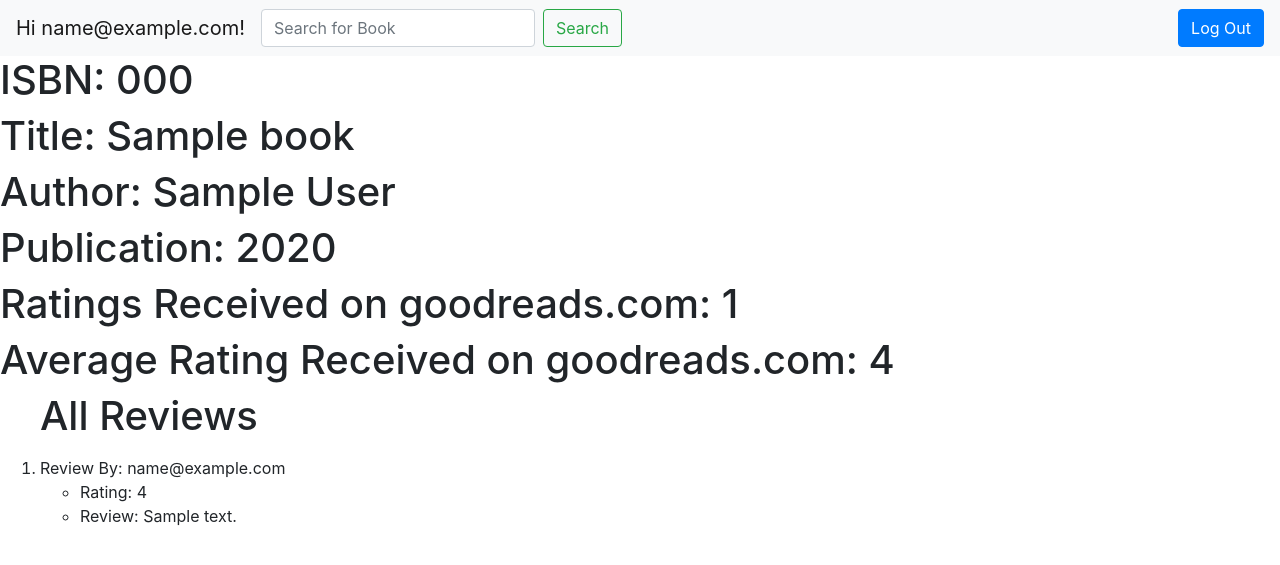
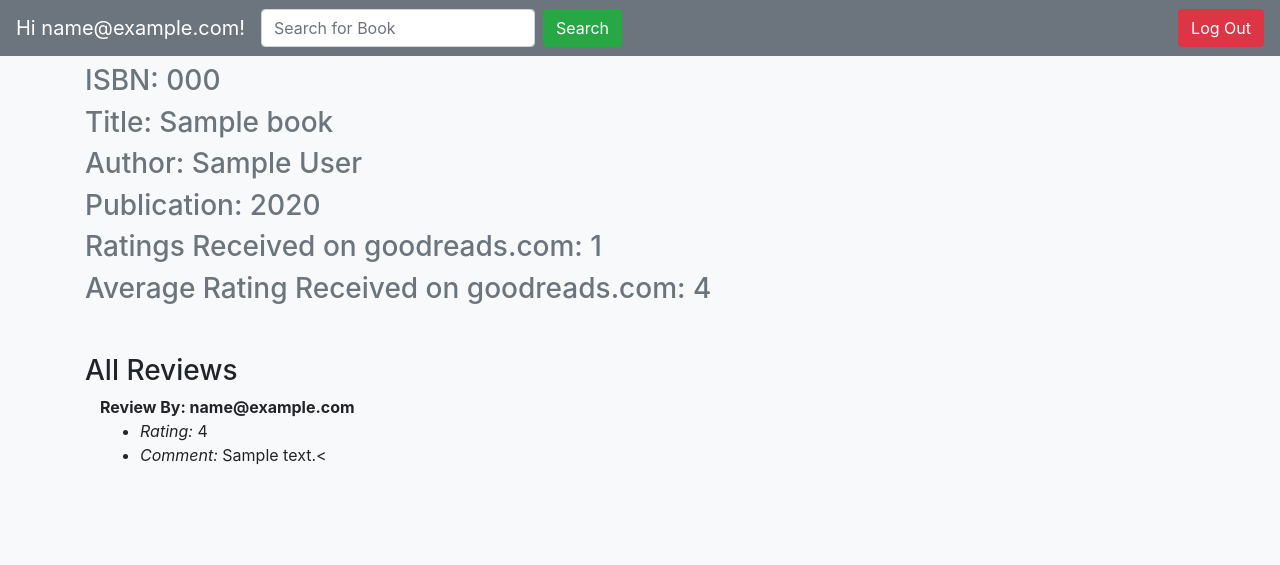
Before and after one commit to mihirkpandya/Books-Review-Mihir-Updated-With-SQLAlchemy, a Flask app: page /book/000 in a window 1280 px wide. Shown: the top 565 px of the page. Run offline with Flask 2, Linux system fonts and the light colour scheme; the visitor is signed in with stand-in values (Sample User, id 1); tables that the repository leaves empty hold one stand-in row (values such as "Sample post"); a database or web service that is not in the repository returns one stand-in record (values such as "Sample title"); data that the repository does not hold is empty; some libraries are stand-ins or nearby versions.

Commit message:
Improved the styling of the page

```diff
--- a/application.py
+++ b/application.py
@@ -31,8 +31,11 @@ db.init_app(app)
 def index():
     return render_template("index.html")
 
-@app.route("/account" , methods = ["POST"])
+@app.route("/account" , methods = ["POST", "GET"])
 def account():
+	if request.method == "GET":
+		return render_template("account.html", emailaddress= session['username'],
+				value= "Welcome to your Account")
 	current_user = User(email = request.form.get("emailaddress"))
 	current_user.set_password(user_password = request.form.get("password"))
 	# emailaddress = request.form.get("emailaddress")
--- a/templates/book.html
+++ b/templates/book.html
@@ -7,13 +7,14 @@ Book
 {% block body %}
 
 {% if result %}
-<h1>ISBN: {{result.isbn}}</h1>
-<h1>Title: {{result.title}}</h1>
-<h1>Author: {{result.author}}</h1>
-<h1>Publication: {{result.year}}</h1>
-<h1>Ratings Received on goodreads.com: {{data["books"][0]["ratings_count"]}}</h1>
-<h1>Average Rating Received on goodreads.com: {{data["books"][0]["average_rating"]}}</h1>
-
+<div class="container text-secondary mt-2">
+<h3>ISBN: {{result.isbn}}</h3>
+<h3>Title: {{result.title}}</h3>
+<h3>Author: {{result.author}}</h3>
+<h3>Publication: {{result.year}}</h3>
+<h3>Ratings Received on goodreads.com: {{data["books"][0]["ratings_count"]}}</h3>
+<h3>Average Rating Received on goodreads.com: {{data["books"][0]["average_rating"]}}</h3>
+</div>
 
   {% if reviewed %}
 <!--   <ul>
@@ -23,6 +24,7 @@ Book
 
   </ul> -->
   {% else %}
+  <div class="container mt-5">
   <form action="{{ url_for('book', isbn = result.isbn)}}" method="post">
       <div class="form-group">
         <label for="exampleFormControlSelect1">Rating</label>
@@ -38,26 +40,25 @@ Book
       <label for="exampleFormControlTextarea1">Review</label>
       <textarea class="form-control" name="review" id="exampleFormControlTextarea1" rows="3"></textarea>
       </div>
-      <button type="submit" name="submit" value="review" class="btn btn-primary">Submit Review</button>
+      <button type="submit" name="submit" value="review" class="btn btn-success">Submit Review</button>
     </form>
+  </div>
+  {% endif %}
+  <div class="container bg-light mt-5">
+    <h3>All Reviews</h3>
+  {% for review in reviews %}
+  <div class="container bg-light">
 
-  {% endif %}
-  <ul>
-    <l1><h1>All Reviews</h1></l1>
-  </ul>
-  {% for review in reviews %}
-  <ol>
-    <li>Review By: {{review.user_email}}</li>
+    <strong>Review By: {{review.user_email}}</strong>
     <ul>
-      <li>Rating: {{review.rating}}</li>
-      <li>Review: {{review.review}}</li>
+      <li><em>Rating:</em> {{review.rating}}</li>
+      <li><em>Comment:</em> {{review.review}}<</li>
     </ul>
-  </ol>
-  {% else %}
-  <ul>
-    <li>No Reviews Found by other users</li>
-  </ul>
+
+  </div>
+
   {% endfor %}
+</div>
 {% else %}
 <h1>This book doesn't exist</h1>
 
--- a/templates/layout.html
+++ b/templates/layout.html
@@ -3,11 +3,15 @@
 <head>
 	<title>{% block title %} {% endblock %}</title>
 	<link rel="stylesheet" href="https://maxcdn.bootstrapcdn.com/bootstrap/4.3.1/css/bootstrap.min.css">
-
+	<style>
+		body{
+			background-color: bg-light
+		}
+	</style>
 </head>
-<body>
-		<nav class="navbar navbar-expand-lg navbar-light bg-light">
-	  <a class="navbar-brand" href="#">Hi {{emailaddress}}!</a>
+<body class="bg-light">
+		<nav class="navbar navbar-expand-lg navbar-light bg-secondary">
+	  <a class="navbar-brand text-white" href="{{ url_for('account')}}">Hi {{emailaddress}}!</a>
 	  <button class="navbar-toggler" type="button" data-toggle="collapse" data-target="#navbarTogglerDemo02" aria-controls="navbarTogglerDemo02" aria-expanded="false" aria-label="Toggle navigation">
 	    <span class="navbar-toggler-icon"></span>
 	  </button>
@@ -16,11 +20,11 @@
 
 	    <form action="{{ url_for('search')}}" method = "post" class="navbar-nav mr-auto mt-2 mt-lg-0">
 	      <input class="form-control mr-sm-2" name="searchquery" type="search" placeholder="Search for Book">
-	      <button class="btn btn-outline-success my-2 my-sm-0" name = "search" value = "search" type="submit">Search</button>
+	      <button class="btn btn-success my-2 my-sm-0" name = "search" value = "search" type="submit">Search</button>
 
 	    </form>
 	    <form action="{{ url_for('logout')}}" method="post">
-	      <button type="logout" name="submit" value="signin" class="btn btn-primary">Log Out</button>
+	      <button type="logout" name="submit" value="signin" class="btn btn-danger">Log Out</button>
 	    </form>
 	  </div>
 	</nav>
```
Also changed, not shown: templates/account.html (+6 -3 lines), templates/index.html (+5 -4 lines), 3 other files.
